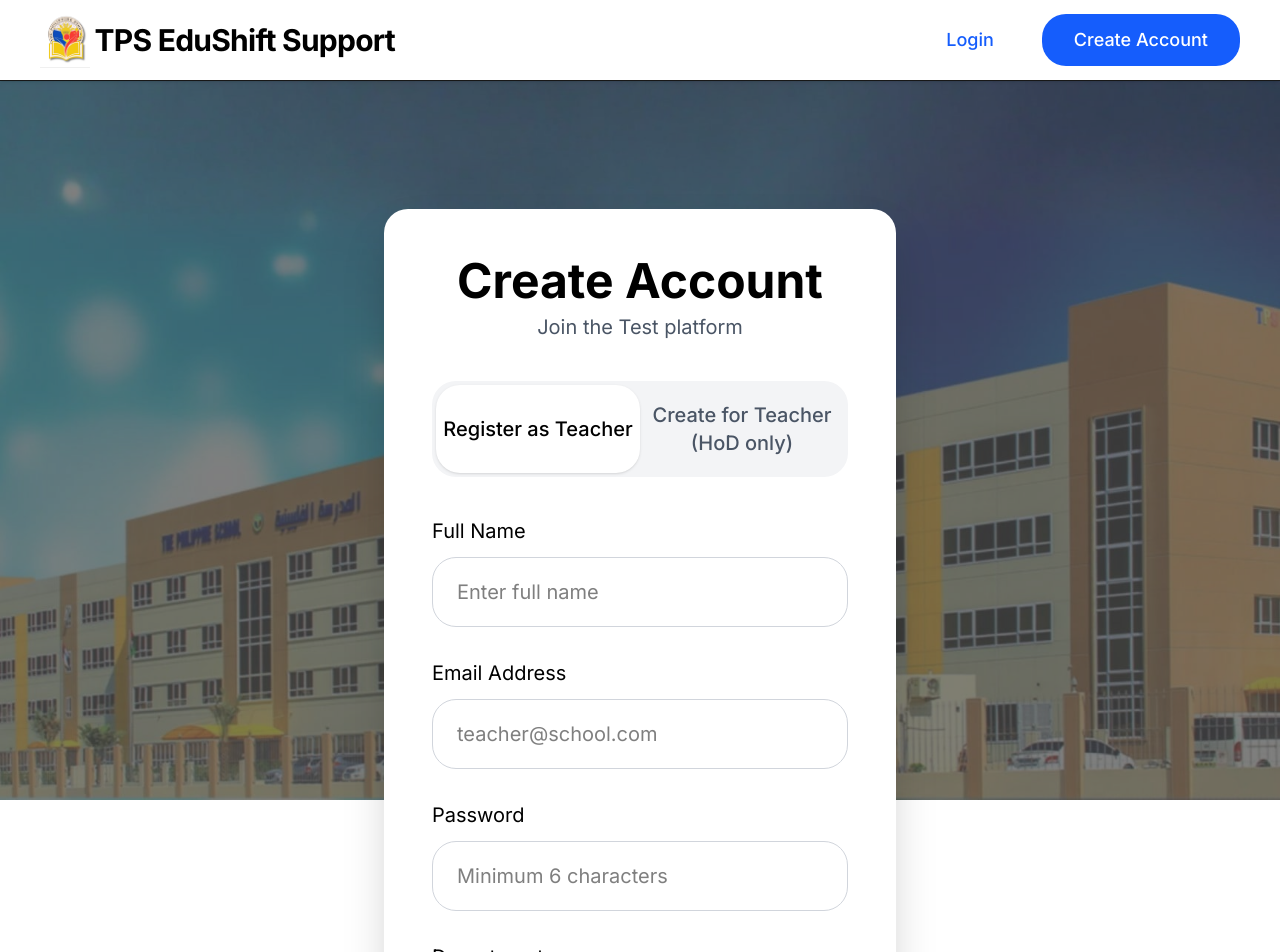
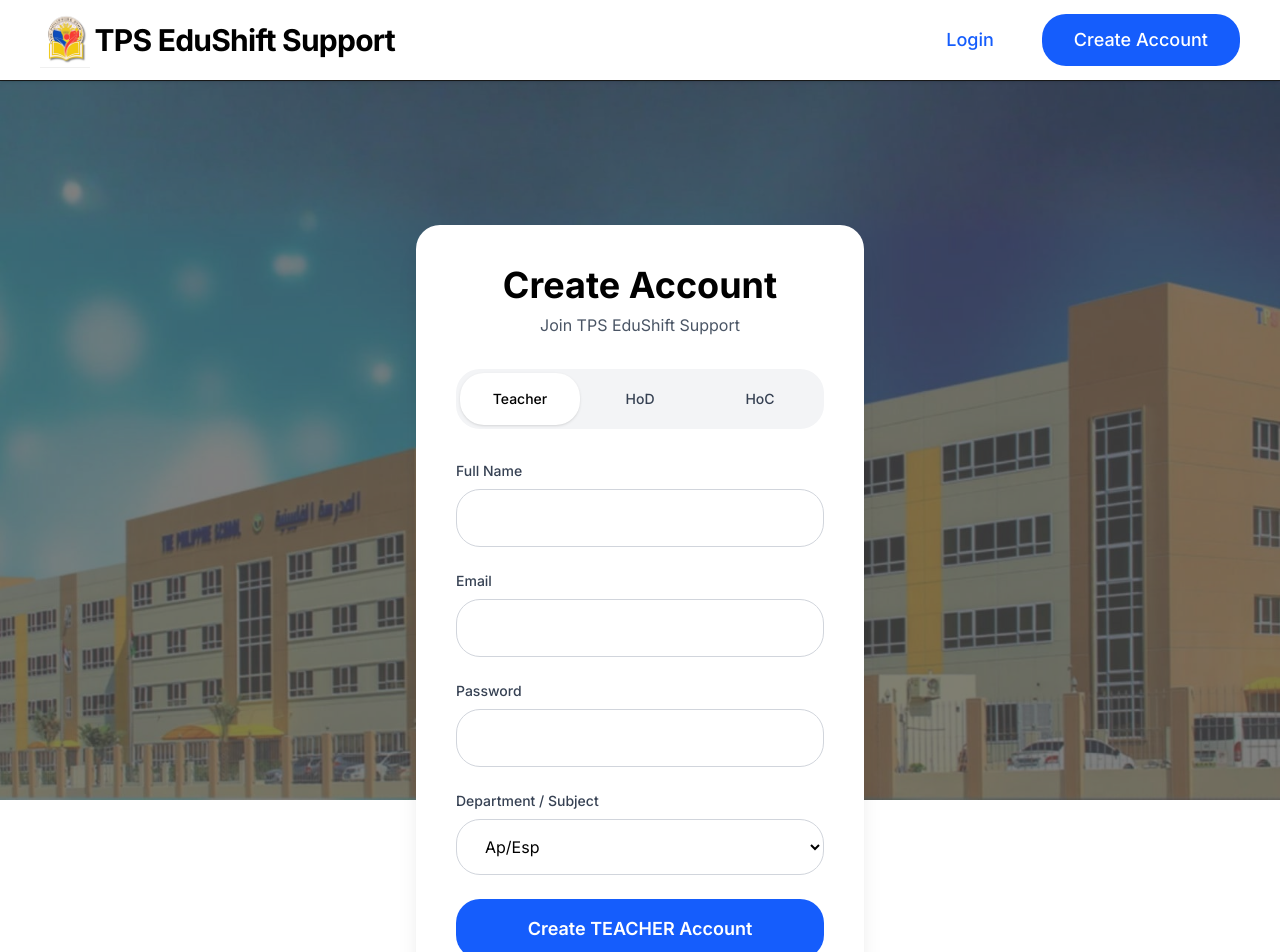
Before and after one commit to aemlsu/capstone-website, a Next.js app: page /signup in a window 1280 px wide. Shown: the top 952 px of the page. Built offline with nearby package versions, Linux system fonts and the light colour scheme.

Commit message:
Update page.tsx

```diff
--- a/app/signup/page.tsx
+++ b/app/signup/page.tsx
@@ -1,171 +1,157 @@
 'use client';
 
-import { useState, useEffect } from 'react';
+import { useState } from 'react';
 import { supabaseBrowser } from '@/lib/supabase';
 import { useRouter } from 'next/navigation';
-import Navbar from '@/components/Navbar';
+import Link from 'next/link';
 
 export default function SignupPage() {
   const router = useRouter();
-  const [isHoDMode, setIsHoDMode] = useState(false); // false = teacher self-register, true = HoD creates for teacher
-  const [loading, setLoading] = useState(false);
-  const [message, setMessage] = useState('');
-  const [currentUserRole, setCurrentUserRole] = useState<string | null>(null);
-
+  const [activeTab, setActiveTab] = useState<'teacher' | 'hod' | 'hoc'>('teacher');
   const [fullName, setFullName] = useState('');
   const [email, setEmail] = useState('');
   const [password, setPassword] = useState('');
   const [department, setDepartment] = useState('Ap/Esp');
-
-  const departments = [
-    'Ap/Esp', 'Arabic', 'English', 'Filipino', 'ICT/TLE',
-    'MAPEH', 'Math', 'MSCS', 'Science', 'KG', 'G1 & G2'
-  ];
-
-  useEffect(() => {
-    const checkCurrentUser = async () => {
-      const { data: { user } } = await supabaseBrowser.auth.getUser();
-      if (user) {
-        const { data: profile } = await supabaseBrowser
-          .from('profiles')
-          .select('role')
-          .eq('id', user.id)
-          .single();
-        setCurrentUserRole(profile?.role || null);
-      }
-    };
-    checkCurrentUser();
-  }, []);
+  const [loading, setLoading] = useState(false);
+  const [error, setError] = useState('');
 
   const handleSignup = async (e: React.FormEvent) => {
     e.preventDefault();
     setLoading(true);
-    setMessage('');
+    setError('');
 
-    const finalRole = isHoDMode ? 'teacher' : 'teacher'; // Teachers always register as teacher
-
-    const { data, error } = await supabaseBrowser.auth.signUp({
+    const { error: signUpError } = await supabaseBrowser.auth.signUp({
       email,
       password,
       options: {
         data: {
           full_name: fullName,
-          role: finalRole,
-          department: department,
-        }
-      }
+          role: activeTab,
+          department: department,        // ← Added department
+        },
+      },
     });
 
-    if (error) {
-      setMessage('Error: ' + error.message);
+    if (signUpError) {
+      setError(signUpError.message);
     } else {
-      setMessage('Account created successfully! Please check your email to confirm.');
-      // Auto redirect after success for self-register
-      if (!isHoDMode) {
-        setTimeout(() => router.push('/login'), 2000);
-      }
+      alert(`✅ ${activeTab.toUpperCase()} account created successfully!\nPlease check your email to confirm.`);
+      router.push('/login');
     }
 
     setLoading(false);
   };
 
   return (
-    <>
-      <div className=" flex items-center justify-center p-8">
-        <div className="bg-white rounded-3xl shadow-2xl p-12 max-w-lg w-full">
-          <h1 className="text-5xl font-bold text-black text-center mb-2">Create Account</h1>
-          <p className="text-center text-gray-600 text-xl mb-10">Join the Test platform</p>
+    <div className="min-h-screen flex items-center justify-center py-12">
+      <div className="max-w-md w-full bg-white rounded-3xl shadow-xl p-10">
+        <h1 className="text-4xl font-bold text-center text-black mb-2">Create Account</h1>
+        <p className="text-center text-gray-600 mb-8">Join TPS EduShift Support</p>
 
-          {/* Toggle between modes */}
-          <div className="flex bg-gray-100 rounded-3xl p-1 mb-10">
+        {/* Role Tabs */}
+        <div className="flex bg-gray-100 rounded-3xl p-1 mb-8">
           <button
-              onClick={() => setIsHoDMode(false)}
-              className={`flex-1 py-4 text-xl font-medium rounded-3xl transition ${!isHoDMode ? 'bg-white shadow text-black' : 'text-gray-600'}`}
+            onClick={() => setActiveTab('teacher')}
+            className={`flex-1 py-4 text-sm font-medium rounded-3xl transition-all ${
+              activeTab === 'teacher' ? 'bg-white shadow-sm text-black' : 'text-gray-700 hover:bg-gray-200'
+            }`}
           >
-              Register as Teacher
+            Teacher
           </button>
           <button
-              onClick={() => setIsHoDMode(true)}
-              className={`flex-1 py-4 text-xl font-medium rounded-3xl transition ${isHoDMode ? 'bg-white shadow text-black' : 'text-gray-600'}`}
-              disabled={currentUserRole !== 'hod' && currentUserRole !== 'admin'}
+            onClick={() => setActiveTab('hod')}
+            className={`flex-1 py-4 text-sm font-medium rounded-3xl transition-all ${
+              activeTab === 'hod' ? 'bg-white shadow-sm text-black' : 'text-gray-700 hover:bg-gray-200'
+            }`}
           >
-              Create for Teacher (HoD only)
+            HoD
+          </button>
+          <button
+            onClick={() => setActiveTab('hoc')}
+            className={`flex-1 py-4 text-sm font-medium rounded-3xl transition-all ${
+              activeTab === 'hoc' ? 'bg-white shadow-sm text-black' : 'text-gray-700 hover:bg-gray-200'
+            }`}
+          >
+            HoC
           </button>
         </div>
 
-          <form onSubmit={handleSignup} className="space-y-8">
+        <form onSubmit={handleSignup} className="space-y-6">
           <div>
-              <label className="block text-xl text-black mb-3">Full Name</label>
+            <label className="block text-sm font-medium text-gray-700 mb-2">Full Name</label>
             <input
               type="text"
               value={fullName}
               onChange={(e) => setFullName(e.target.value)}
+              className="w-full border border-gray-300 rounded-3xl px-6 py-4 text-black focus:outline-none focus:border-blue-500"
               required
-                className="w-full px-6 py-5 border border-gray-300 rounded-3xl text-xl text-black"
-                placeholder="Enter full name"
             />
           </div>
 
           <div>
-              <label className="block text-xl text-black mb-3">Email Address</label>
+            <label className="block text-sm font-medium text-gray-700 mb-2">Email</label>
             <input
               type="email"
               value={email}
               onChange={(e) => setEmail(e.target.value)}
+              className="w-full border border-gray-300 rounded-3xl px-6 py-4 text-black focus:outline-none focus:border-blue-500"
               required
-                className="w-full px-6 py-5 border border-gray-300 rounded-3xl text-xl text-black"
-                placeholder="teacher@school.com"
             />
           </div>
 
           <div>
-              <label className="block text-xl text-black mb-3">Password</label>
+            <label className="block text-sm font-medium text-gray-700 mb-2">Password</label>
             <input
               type="password"
               value={password}
               onChange={(e) => setPassword(e.target.value)}
+              className="w-full border border-gray-300 rounded-3xl px-6 py-4 text-black focus:outline-none focus:border-blue-500"
               required
-                className="w-full px-6 py-5 border border-gray-300 rounded-3xl text-xl text-black"
-                placeholder="Minimum 6 characters"
             />
           </div>
 
+          {/* Department / Subject Dropdown */}
           <div>
-              <label className="block text-xl text-black mb-3">Department</label>
+            <label className="block text-sm font-medium text-gray-700 mb-2">Department / Subject</label>
             <select
               value={department}
               onChange={(e) => setDepartment(e.target.value)}
-                className="w-full px-6 py-5 border border-gray-300 rounded-3xl text-xl text-black bg-white"
+              className="w-full border border-gray-300 rounded-3xl px-6 py-4 text-black focus:outline-none focus:border-blue-500"
             >
-                {departments.map((dept) => (
-                  <option key={dept} value={dept}>{dept}</option>
-                ))}
+              <option value="Ap/Esp">Ap/Esp</option>
+              <option value="Arabic">Arabic</option>
+              <option value="English">English</option>
+              <option value="Filipino">Filipino</option>
+              <option value="ICT/TLE">ICT/TLE</option>
+              <option value="MAPEH">MAPEH</option>
+              <option value="Math">Math</option>
+              <option value="MSCS">MSCS</option>
+              <option value="Science">Science</option>
+              <option value="KG">KG</option>
+              <option value="G1 & G2">G1 & G2</option>
             </select>
           </div>
+
+          {error && <p className="text-red-600 text-sm text-center">{error}</p>}
 
           <button
             type="submit"
             disabled={loading}
-              className="w-full bg-blue-600 hover:bg-blue-700 text-white py-6 rounded-3xl text-2xl font-semibold transition disabled:opacity-70"
+            className="w-full bg-blue-600 hover:bg-blue-700 disabled:bg-gray-400 text-white py-4 rounded-3xl font-semibold text-lg transition"
           >
-              {loading ? 'Creating Account...' : isHoDMode ? 'Create Teacher Account' : 'Register as Teacher'}
+            {loading
+              ? 'Creating Account...'
+              : `Create ${activeTab.toUpperCase()} Account`}
           </button>
         </form>
 
-          {message && (
-            <p className={`mt-6 text-center text-lg ${message.includes('Error') ? 'text-red-600' : 'text-green-600'}`}>
-              {message}
-            </p>
-          )}
-
-          <p className="text-center mt-8 text-gray-600">
+        <p className="text-center text-sm text-gray-600 mt-8">
           Already have an account?{' '}
-            <button onClick={() => router.push('/login')} className="text-blue-600 hover:underline font-medium">
+          <Link href="/login" className="text-blue-600 hover:underline font-medium">
             Login here
-            </button>
+          </Link>
         </p>
       </div>
     </div>
-    </>
   );
 }
```
Lines whose indentation alone changed are shown as unchanged.
